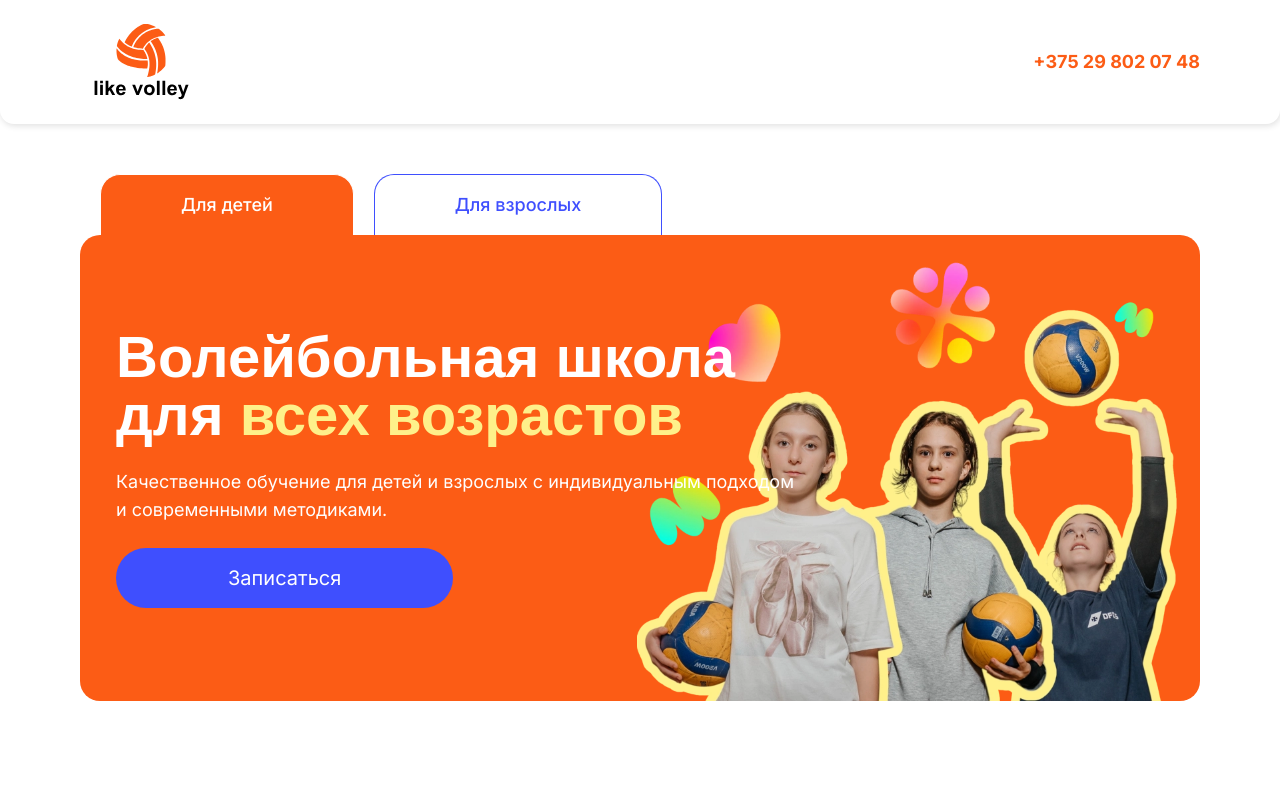
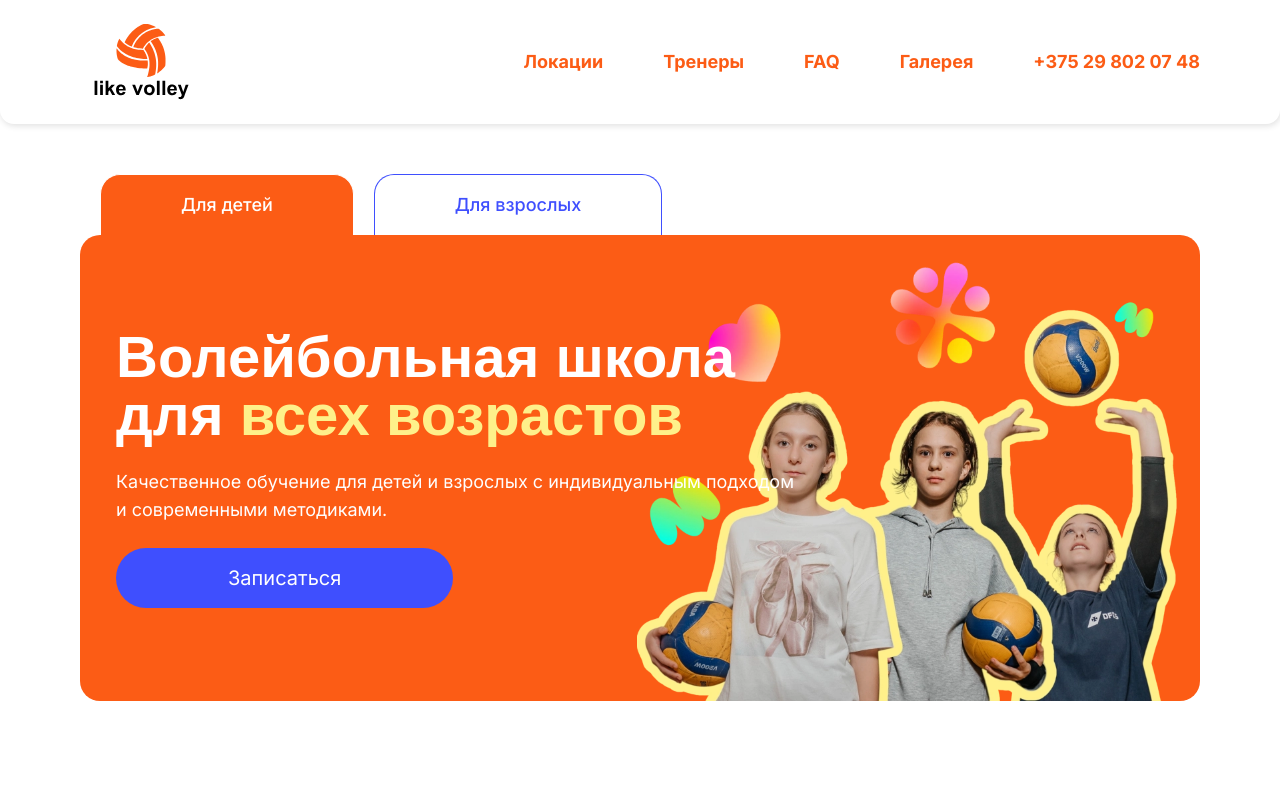
Before and after one commit to evgeniyworkbel/like-volley, a Next.js app: page / in a window 1280 px wide. Shown: the top 800 px of the page. Built offline with nearby package versions, Linux system fonts and the light colour scheme; a web font is replaced by a local one.

Commit message:
refactor(widgets): rename Links for navigation for sections

```diff
--- a/src/shared/constants/html-attrs.ts
+++ b/src/shared/constants/html-attrs.ts
@@ -1,5 +1,5 @@
-export const contactFormId = "contact-form";
-export const gallery = "gallery";
-export const faq = "faq";
-export const coaches = "coaches";
-export const locations = "locations";
+export const signUpForWorkoutSectionId = "sign-up-for-workout-section";
+export const gallerySectionId = "gallery-section";
+export const faqSectionId = "faq-section";
+export const coachesSectionId = "coaches-section";
+export const locationsSectionId = "locations-section";
--- a/src/shared/constants/navigation.ts
+++ b/src/shared/constants/navigation.ts
@@ -1,3 +1,5 @@
+import { coachesSectionId, faqSectionId, gallerySectionId, locationsSectionId } from "./html-attrs";
+
 export const navLinks = {
   home: {
     title: "Главная",
@@ -6,6 +8,7 @@ export const navLinks = {
   locations: {
     title: "Локации",
     href: "/location",
+    locationsSection: `#${locationsSectionId}`,
   },
   about: {
     title: "О школе",
@@ -18,6 +21,7 @@ export const navLinks = {
   gallery: {
     title: "Галерея",
     href: "/gallery",
+    locationsSection: `#${gallerySectionId}`,
   },
   reviews: {
     title: "Отзывы",
@@ -37,8 +41,12 @@ export const navLinks = {
   },
   faq: {
     title: "FAQ",
+    href: { faqSectionId },
+    locationsSection: `#${faqSectionId}`,
   },
   coaches: {
     title: "Тренеры",
+    href: { coachesSectionId },
+    locationsSection: `#${coachesSectionId}`,
   },
 } as const;
--- a/src/widgets/coaches/ui/coaches.tsx
+++ b/src/widgets/coaches/ui/coaches.tsx
@@ -1,12 +1,15 @@
 import { Carousel } from "@/shared/ui";
-import { coaches } from "@/shared/constants";
+import { coachesSectionId } from "@/shared/constants";
 import { coachesData } from "../model/data";
 import { CoachCard } from "./coach-card";
 import { OwnerCard } from "./owner-card";
 
 export function Coaches() {
   return (
-    <section id={coaches} className="flex flex-col items-center gap-11 py-10 xl:gap-10 xl:px-20">
+    <section
+      id={coachesSectionId}
+      className="flex flex-col items-center gap-11 py-10 xl:gap-10 xl:px-20"
+    >
       <OwnerCard />
       <Carousel innerWrapperClassName="max-w-252" slidesPerView={3}>
         {coachesData.map((coach) => (
--- a/src/widgets/faq/ui/faq.tsx
+++ b/src/widgets/faq/ui/faq.tsx
@@ -1,10 +1,10 @@
 import { Accordion, Title } from "@/shared/ui";
-import { faq } from "@/shared/constants";
+import { faqSectionId } from "@/shared/constants";
 import { faqData } from "../model/meta";
 
 export function Faq() {
   return (
-    <div id={faq} className="flex flex-col gap-5 px-5 py-10 md:gap-10 xl:gap-31 xl:px-20">
+    <div id={faqSectionId} className="flex flex-col gap-5 px-5 py-10 md:gap-10 xl:gap-31 xl:px-20">
       <hgroup className="flex flex-col items-center gap-4 text-base md:text-lg">
         <Title>
           Вопросы<span className="text-accent-orange"> и ответы</span>
--- a/src/widgets/footer/ui/footer.tsx
+++ b/src/widgets/footer/ui/footer.tsx
@@ -3,13 +3,13 @@
 
 import Link from "next/link";
 import Image from "next/image";
-import { contactFormId, navLinks } from "@/shared/constants";
+import { signUpForWorkoutSectionId, navLinks } from "@/shared/constants";
 import { Button } from "@/shared/ui";
 import { Contacts } from "./contacts";
 
 export function Footer() {
   const handleClick = () => {
-    const contactForm = document.getElementById(contactFormId);
+    const contactForm = document.getElementById(signUpForWorkoutSectionId);
     if (contactForm) {
       contactForm.scrollIntoView();
     }
--- a/src/widgets/gallery/ui/gallery.tsx
+++ b/src/widgets/gallery/ui/gallery.tsx
@@ -1,12 +1,12 @@
 import { Carousel, Title } from "@/shared/ui";
-import { gallery } from "@/shared/constants";
+import { gallerySectionId } from "@/shared/constants";
 import { galleryData } from "../model/data";
 import { GalleryCard } from "./gallery-card";
 
 export function Gallery() {
   return (
     <section
-      id={gallery}
+      id={gallerySectionId}
       className="flex flex-col items-center gap-10 px-5 py-10 xl:gap-20 xl:px-20"
     >
       <Title className="text-center text-[66px]">Галерея</Title>
--- a/src/widgets/header/ui/navbar.tsx
+++ b/src/widgets/header/ui/navbar.tsx
@@ -1,5 +1,5 @@
 import Link from "next/link";
-import { coaches, faq, locations, gallery, navLinks } from "@/shared/constants";
+import { navLinks } from "@/shared/constants";
 import { cn } from "@/shared/lib";
 
 type NavbarProps = { className?: string; onLinkClick?: VoidFunction };
@@ -8,7 +8,7 @@ export function Navbar({ className, onLinkClick }: NavbarProps) {
   return (
     <nav
       className={cn(
-        "flex items-center gap-15 font-bold xl:text-lg [&>*:not(:last-child)]:xl:hidden [&>a:hover]:underline",
+        "flex items-center gap-15 font-bold xl:text-lg [&>a:hover]:underline",
         className,
       )}
     >
@@ -24,18 +24,16 @@ export function Navbar({ className, onLinkClick }: NavbarProps) {
         {navLinks.gallery.title}
       </Link> */}
 
-      {/* todo: первая версия сайта */}
-
-      <Link href={`#${locations}`} onClick={onLinkClick}>
+      <Link href={navLinks.locations.locationsSection} onClick={onLinkClick}>
         {navLinks.locations.title}
       </Link>
-      <Link href={`#${coaches}`} onClick={onLinkClick}>
+      <Link href={navLinks.coaches.locationsSection} onClick={onLinkClick}>
         {navLinks.coaches.title}
       </Link>
-      <Link href={`#${faq}`} onClick={onLinkClick}>
+      <Link href={navLinks.faq.locationsSection} onClick={onLinkClick}>
         {navLinks.faq.title}
       </Link>
-      <Link href={`#${gallery}`} onClick={onLinkClick}>
+      <Link href={navLinks.gallery.locationsSection} onClick={onLinkClick}>
         {navLinks.gallery.title}
       </Link>
       <Link href={navLinks.phone.href} onClick={onLinkClick}>
--- a/src/widgets/hero/ui/hero.tsx
+++ b/src/widgets/hero/ui/hero.tsx
@@ -4,14 +4,14 @@ import Image from "next/image";
 import { useState } from "react";
 import { cn } from "@/shared/lib";
 import { Button, Title } from "@/shared/ui";
-import { contactFormId } from "@/shared/constants";
+import { signUpForWorkoutSectionId } from "@/shared/constants";
 import { HeroTab } from "./hero-tab";
 
 export function Hero() {
   const [ageGroup, setAgeGroup] = useState<"children" | "adults">("children");
 
   const handleClick = () => {
-    const contactForm = document.getElementById(contactFormId);
+    const contactForm = document.getElementById(signUpForWorkoutSectionId);
     if (contactForm) {
       contactForm.scrollIntoView();
     }
--- a/src/widgets/locations/ui/locations.tsx
+++ b/src/widgets/locations/ui/locations.tsx
@@ -1,10 +1,10 @@
 import { LocationsMap } from "@/features";
-import { locations } from "@/shared/constants";
+import { locationsSectionId } from "@/shared/constants";
 import { Title } from "@/shared/ui";
 
 export function Locations() {
   return (
-    <div id={locations} className="flex flex-col gap-5 px-5 py-10 xl:px-20">
+    <div id={locationsSectionId} className="flex flex-col gap-5 px-5 py-10 xl:px-20">
       <hgroup className="flex flex-col items-center gap-4 text-base xl:text-lg">
         <Title>
           Наши<span className="text-accent-orange">&nbsp;локации</span>
--- a/src/widgets/sign-up-for-workout/ui/sign-up-for-workout.tsx
+++ b/src/widgets/sign-up-for-workout/ui/sign-up-for-workout.tsx
@@ -1,5 +1,5 @@
 import { Title } from "@/shared/ui";
-import { contactFormId } from "@/shared/constants";
+import { signUpForWorkoutSectionId } from "@/shared/constants";
 import { Contact } from "./contact";
 // import { ContactForm } from "./contact-form";
 import { contactsData } from "../model/data";
@@ -8,7 +8,7 @@ import { Form2 } from "./contact-form2";
 export function SignUpForWorkout() {
   return (
     <section
-      id={contactFormId}
+      id={signUpForWorkoutSectionId}
       className="flex flex-col gap-12 rounded-[20px] bg-accent-orange-muted px-5 py-10 xl:flex-row xl:justify-between xl:px-20 xl:py-[90px]"
     >
       <div className="flex flex-col gap-10 xl:max-w-[494px] xl:gap-12">
```
